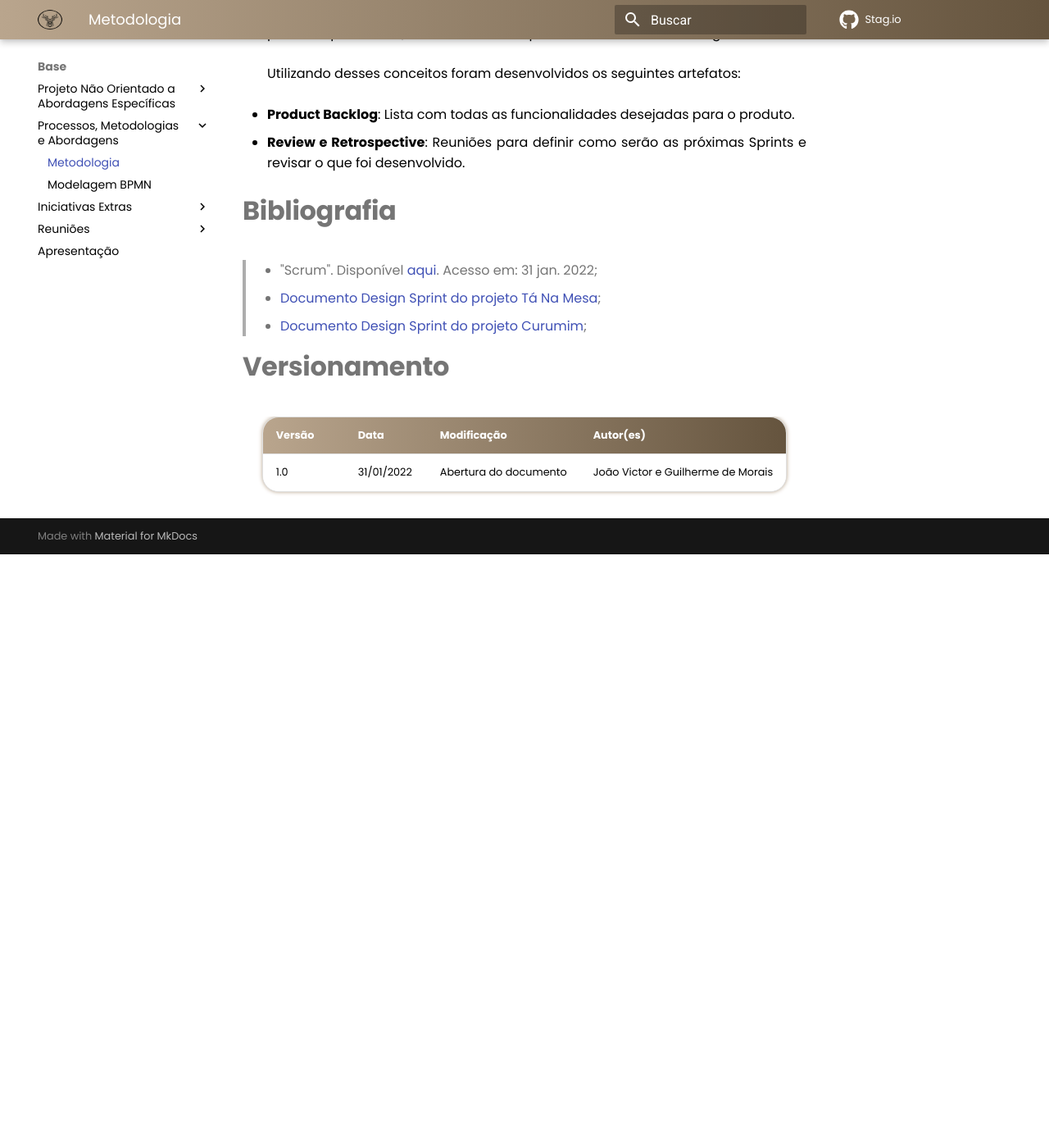
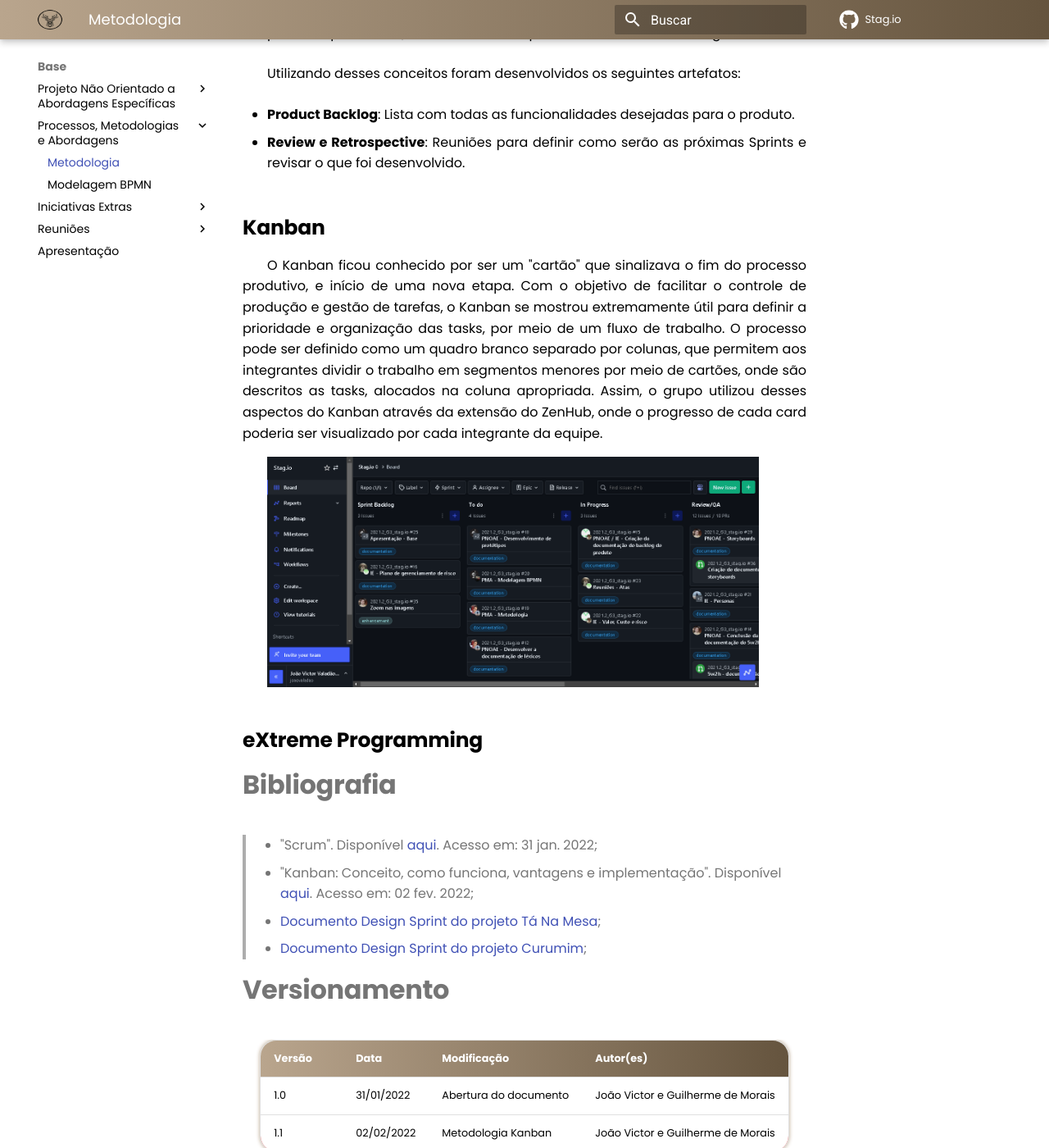
Before and after one commit to UnBArqDsw2021-2/2021.2_G3_stag.io, an MkDocs documentation site: the page built from docs/Base/PMA/Metodologia.md, in a window 1280 px wide and 1400 px high, scrolled down 849 px. Shown: the whole window at 82% size. Built offline with MkDocs 1.6.1 and Material for MkDocs 9.7.7, drawn with Linux system fonts in a browser that asks for light colours; comment, search, counter and statistics services are not loaded; before the commit the page ends 1525 px from its top, so only the background shows below that.

Commit message:
Metodologia Kanban
Co-authored-by: guilhermemoraisr <guilhermemoraisr@gmail.com>

```diff
--- a/docs/Base/PMA/Metodologia.md
+++ b/docs/Base/PMA/Metodologia.md
@@ -20,9 +20,19 @@ Utilizando desses conceitos foram desenvolvidos os seguintes artefatos:
 
 - **Review e Retrospective**: Reuniões para definir como serão as próximas Sprints e revisar o que foi desenvolvido.
 
+## Kanban
+
+O Kanban ficou conhecido por ser um "cartão" que sinalizava o fim do processo produtivo, e início de uma nova etapa. Com o objetivo de facilitar o controle de produção e gestão de tarefas, o Kanban se mostrou extremamente útil para definir a prioridade e organização das tasks, por meio de um fluxo de trabalho.
+O processo pode ser definido como um quadro branco separado por colunas, que permitem aos integrantes dividir o trabalho em segmentos menores por meio de cartões, onde são descritos as tasks, alocados na coluna apropriada. Assim, o grupo utilizou desses aspectos do Kanban através da extensão do ZenHub, onde o progresso de cada card poderia ser visualizado por cada integrante da equipe.
+
+<img src="../../../assets/Base/Kanban/zen_hub.png"  width="600px">
+
+## eXtreme Programming
+
 # Bibliografia
 
 > - "Scrum". Disponível [aqui](https://www.atlassian.com/br/agile/scrum). Acesso em: 31 jan. 2022;
+> - "Kanban: Conceito, como funciona, vantagens e implementação". Disponível [aqui](https://www.totvs.com/blog/negocios/kanban/#:~:text=O%20termo%20%E2%80%9CKanban%E2%80%9D%20%C3%A9%20de,ele%20se%20move%20pelo%20processo.). Acesso em: 02 fev. 2022;
 > - [Documento Design Sprint do projeto Tá Na Mesa](https://github.com/UnBArqDsw2021-1/2021.1_G02_TaNaMesa_docs/blob/master/docs/1-Base/Processos-Metodologias-Abordagens/Metodologia.md);
 > - [Documento Design Sprint do projeto Curumim](https://github.com/UnBArqDsw2021-1/2021.1_G6_Curumim/blob/main/docs/base/metodologia/metodologia.md);
 
@@ -31,3 +41,4 @@ Utilizando desses conceitos foram desenvolvidos os seguintes artefatos:
 Versão | Data | Modificação | Autor(es) |
 |--|--|--|--|
 |1.0|31/01/2022|Abertura do documento|João Victor e Guilherme de Morais|
+|1.1|02/02/2022|Metodologia Kanban|João Victor e Guilherme de Morais|
```
Also changed, not shown: docs/assets/Base/Kanban/zen_hub.png (added).
